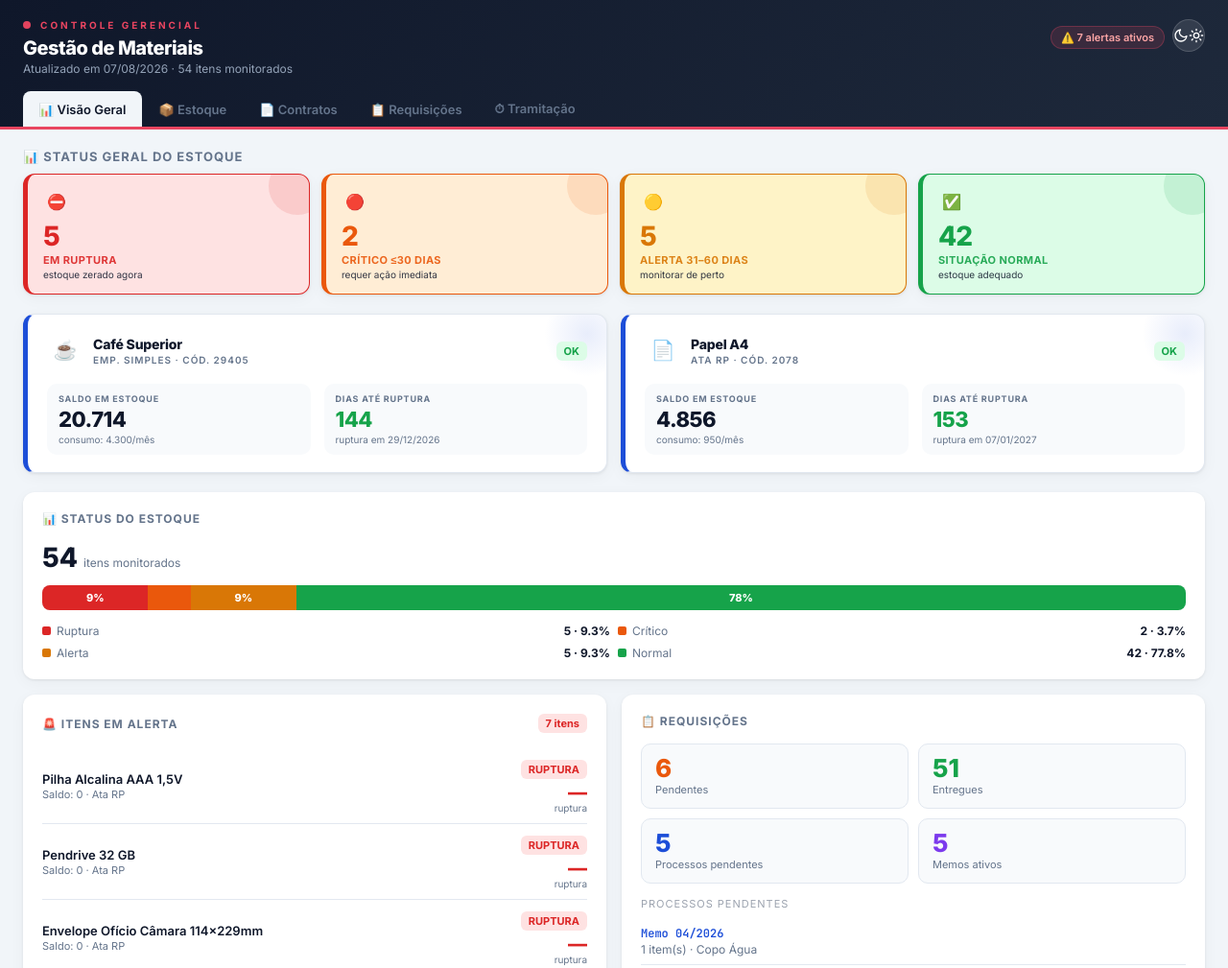
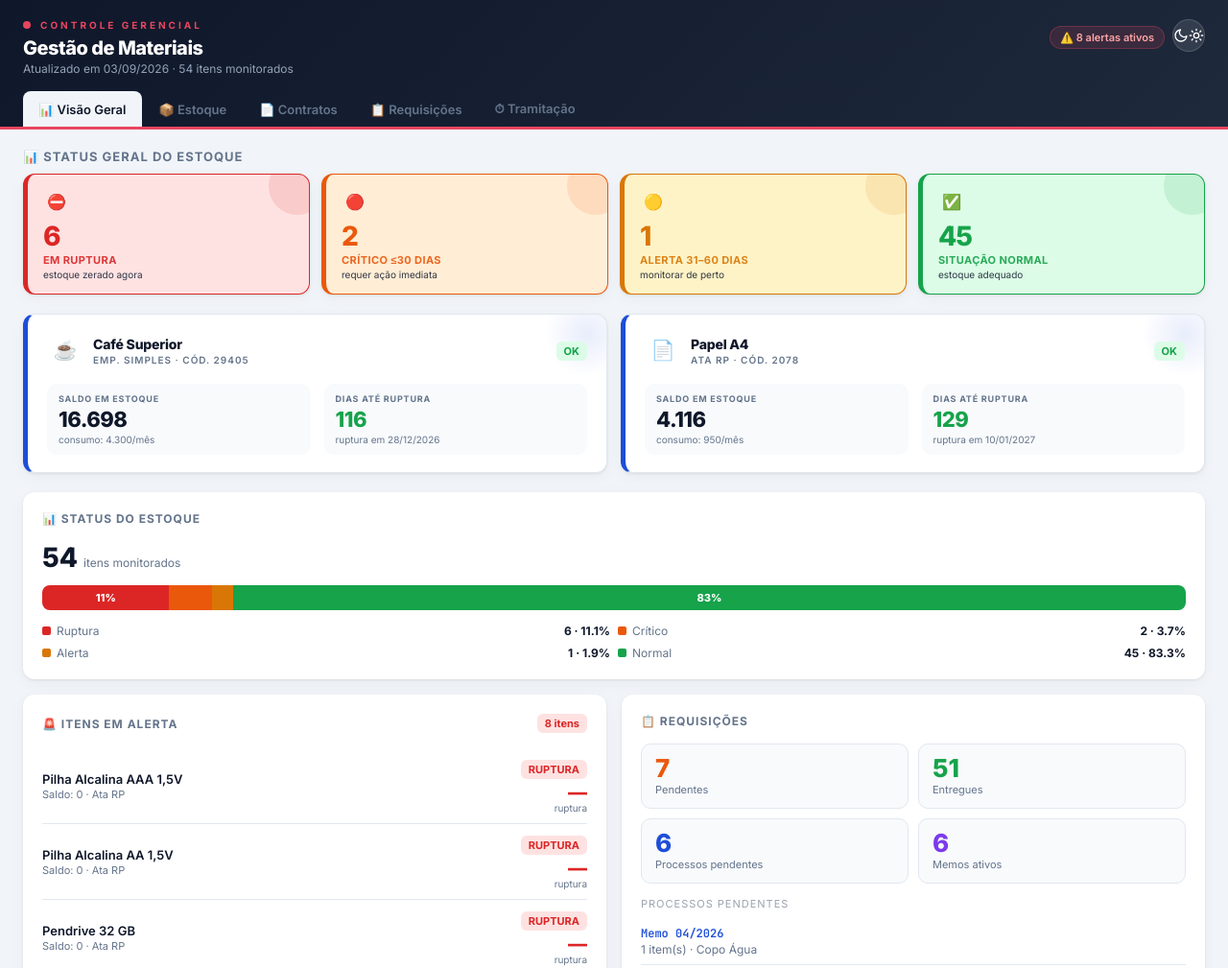
Before and after one commit to schelottoSPFC/painelCOLOG, a plain HTML site: page public/index.html in a window 1280 px wide. Shown: the top 1009 px of the page at 96% size. Drawn offline with Linux system fonts and the light colour scheme.

Commit message:
Atualiza dados com base de dados BASE DE DADOS POWER BI (1).xlsx (data de referência 03/09/2026)
Atualiza TODAY e saldos/rupturas de todos os 54 itens do estoque, requisição
pendente de Papel A4 (Memo 27/2026, 5000 un) e reflexo no contrato Ata 49/2024.

```diff
--- a/public/index.html
+++ b/public/index.html
@@ -695,63 +695,63 @@ function toggleTheme(){
 // Datas no formato "YYYY-MM-DD" são interpretadas no fuso local (não UTC),
 // evitando que apareçam um dia antes em fusos atrás de UTC (ex: Brasil).
 const D=s=>{const[y,m,d]=s.split('-').map(Number);return new Date(y,m-1,d)};
-const TODAY = D("2026-08-07");
+const TODAY = D("2026-09-03");
 
 const estoque = [
-  {cod:16513,nome:"Açúcar",saldo:13468,consumo:3000,ruptura:D("2026-12-19"),instrumento:"Contrato",vencimento:D("2027-02-23")},
-  {cod:29405,nome:"Café Superior",saldo:20714,consumo:4300,ruptura:D("2026-12-29"),instrumento:"Emp. Simples",vencimento:null},
-  {cod:16077,nome:"Chá de Boldo",saldo:971,consumo:170,ruptura:D("2027-01-25"),instrumento:"Contrato",vencimento:D("2026-09-03")},
-  {cod:16075,nome:"Chá de Camomila",saldo:1826,consumo:330,ruptura:D("2027-01-20"),instrumento:"Contrato",vencimento:D("2026-09-03")},
-  {cod:29145,nome:"Chá de Capim Cidreira",saldo:1201,consumo:264,ruptura:D("2026-12-21"),instrumento:"Contrato",vencimento:D("2026-09-03")},
-  {cod:16073,nome:"Chá de Erva Doce",saldo:1653,consumo:310,ruptura:D("2027-01-13"),instrumento:"Contrato",vencimento:D("2026-09-03")},
-  {cod:16076,nome:"Chá de Frutas Vermelhas",saldo:1505,consumo:317,ruptura:D("2026-12-27"),instrumento:"Contrato",vencimento:D("2026-09-03")},
-  {cod:16074,nome:"Chá de Hortelã",saldo:2169,consumo:320,ruptura:D("2027-02-26"),instrumento:"Contrato",vencimento:D("2026-09-03")},
-  {cod:7303,nome:"Copo Água",saldo:10881,consumo:3800,ruptura:D("2026-10-31"),instrumento:"Contrato",vencimento:D("2027-01-01")},
-  {cod:7304,nome:"Copo Café",saldo:2785,consumo:950,ruptura:D("2026-11-02"),instrumento:"Contrato",vencimento:D("2027-01-01")},
-  {cod:5859,nome:"Flanela Branca",saldo:529,consumo:240,ruptura:D("2026-10-12"),instrumento:"Contrato",vencimento:D("2027-01-01")},
-  {cod:17801,nome:"Detergente",saldo:3276,consumo:950,ruptura:D("2026-11-18"),instrumento:"Contrato",vencimento:D("2027-01-01")},
-  {cod:5797,nome:"Sabão de Coco",saldo:1809,consumo:680,ruptura:D("2026-10-25"),instrumento:"Contrato",vencimento:D("2027-01-01")},
-  {cod:5795,nome:"Água Sanitária",saldo:244,consumo:180,ruptura:D("2026-09-16"),instrumento:"Contrato",vencimento:D("2027-01-01")},
-  {cod:5861,nome:"Esponja",saldo:947,consumo:500,ruptura:D("2026-10-02"),instrumento:"Contrato",vencimento:D("2027-01-01")},
-  {cod:7420,nome:"Jarra para Água (CAEDI)",saldo:213,consumo:1,ruptura:D("2044-02-04"),instrumento:"Contrato",vencimento:D("2027-01-01")},
-  {cod:14896,nome:"Pilha Alcalina AAA 1,5V",saldo:0,consumo:61,ruptura:D("2026-08-07"),instrumento:"Ata RP",vencimento:D("2026-10-14")},
-  {cod:5359,nome:"Pilha Alcalina Média",saldo:34,consumo:12,ruptura:D("2026-10-31"),instrumento:"Ata RP",vencimento:D("2026-10-14")},
-  {cod:5342,nome:"Pilha Alcalina AA 1,5V",saldo:26,consumo:140,ruptura:D("2026-08-12"),instrumento:"Ata RP",vencimento:D("2026-10-14")},
-  {cod:2078,nome:"Papel A4",saldo:4856,consumo:950,ruptura:D("2027-01-07"),instrumento:"Ata RP",vencimento:D("2026-11-05")},
-  {cod:28422,nome:"Pendrive 32 GB",saldo:0,consumo:60,ruptura:D("2026-08-07"),instrumento:"Ata RP",vencimento:D("2026-11-05")},
-  {cod:1714,nome:"Caneta Esferográfica Azul",saldo:2733,consumo:900,ruptura:D("2026-11-06"),instrumento:"Ata RP",vencimento:D("2026-11-05")},
-  {cod:1795,nome:"Cola em Bastão",saldo:235,consumo:90,ruptura:D("2026-10-24"),instrumento:"Ata RP",vencimento:D("2026-11-05")},
-  {cod:1800,nome:"Cola Plástica",saldo:131,consumo:40,ruptura:D("2026-11-13"),instrumento:"Ata RP",vencimento:D("2026-11-05")},
-  {cod:1901,nome:"Corretivo Líquido",saldo:106,consumo:20,ruptura:D("2027-01-13"),instrumento:"Ata RP",vencimento:D("2026-11-05")},
-  {cod:2053,nome:"Fita Adesiva Transparente",saldo:243,consumo:40,ruptura:D("2027-02-05"),instrumento:"Ata RP",vencimento:D("2026-11-05")},
-  {cod:30414,nome:"Pincel Atômico Permanente - Preto",saldo:50,consumo:10,ruptura:D("2027-01-04"),instrumento:"Ata RP",vencimento:D("2026-11-05")},
-  {cod:25298,nome:"Pincel Atômico Permanente - Azul",saldo:65,consumo:10,ruptura:D("2027-02-18"),instrumento:"Ata RP",vencimento:D("2026-11-05")},
-  {cod:25299,nome:"Pincel Atômico Permanente - Vermelho",saldo:56,consumo:8,ruptura:D("2027-03-05"),instrumento:"Ata RP",vencimento:D("2026-11-05")},
-  {cod:30381,nome:"Pincel Quadro Magnético - Azul",saldo:105,consumo:10,ruptura:D("2027-06-18"),instrumento:"Ata RP",vencimento:D("2026-11-05")},
-  {cod:30382,nome:"Pincel Quadro Magnético - Preto",saldo:110,consumo:10,ruptura:D("2027-07-03"),instrumento:"Ata RP",vencimento:D("2026-11-05")},
-  {cod:30383,nome:"Pincel Quadro Magnético - Vermelho",saldo:41,consumo:10,ruptura:D("2026-12-08"),instrumento:"Ata RP",vencimento:D("2026-11-05")},
-  {cod:2453,nome:"Fita para Empacotamento",saldo:1627,consumo:283,ruptura:D("2027-01-26"),instrumento:"Ata RP",vencimento:D("2026-11-05")},
-  {cod:2241,nome:"Envelope Ofício Câmara 114x229mm",saldo:0,consumo:5,ruptura:D("2026-08-07"),instrumento:"Ata RP",vencimento:D("2021-12-15")},
-  {cod:2236,nome:"Envelope Separata Branco 176x250mm",saldo:9320,consumo:2000,ruptura:D("2026-12-24"),instrumento:"Ata RP",vencimento:D("2020-06-25")},
-  {cod:13671,nome:"Plástico Transparente Bolha",saldo:0,consumo:1,ruptura:D("2026-08-07"),instrumento:"Ata RP",vencimento:D("2027-03-24")},
-  {cod:18085,nome:"Etiqueta 138,11x106,36mm",saldo:1453,consumo:100,ruptura:D("2027-10-16"),instrumento:"Ata RP",vencimento:D("2020-10-16")},
-  {cod:5851,nome:"Lã de Aço Bombril",saldo:716,consumo:200,ruptura:D("2026-11-22"),instrumento:"Contrato",vencimento:D("2028-07-21")},
-  {cod:7464,nome:"Garrafa Térmica",saldo:78,consumo:50,ruptura:D("2026-09-22"),instrumento:"Contrato",vencimento:D("2028-07-21")},
-  {cod:7496,nome:"Pano de Prato",saldo:321,consumo:240,ruptura:D("2026-09-16"),instrumento:"Contrato",vencimento:D("2028-07-21")},
-  {cod:17330,nome:"Caixa Arquivo 100mm x 260mm",saldo:1400,consumo:220,ruptura:D("2027-02-13"),instrumento:"Ata RP",vencimento:D("2026-11-05")},
-  {cod:2448,nome:"Caixa Arquivo 110mm x 280mm",saldo:600,consumo:100,ruptura:D("2027-02-03"),instrumento:"Ata RP",vencimento:D("2024-07-18")},
-  {cod:1816,nome:"Capa para Avulso",saldo:6723,consumo:276,ruptura:D("2028-08-06"),instrumento:"Ata RP",vencimento:D("2020-06-25")},
-  {cod:1817,nome:"Capa para Processo",saldo:10,consumo:25,ruptura:D("2026-08-19"),instrumento:"Ata RP",vencimento:D("2020-06-25")},
-  {cod:2240,nome:"Envelope Carta Câmara",saldo:1082,consumo:10,ruptura:D("2035-06-27"),instrumento:"Ata RP",vencimento:D("2021-12-15")},
-  {cod:27762,nome:"Envelope Grande Kraft c/ Timbre",saldo:0,consumo:190,ruptura:D("2026-08-07"),instrumento:"Ata RP",vencimento:D("2021-12-13")},
-  {cod:16462,nome:"Pasta Polipropileno c/ Aba e Elástico",saldo:1249,consumo:65,ruptura:D("2028-03-05"),instrumento:"Ata RP",vencimento:D("2020-06-25")},
-  {cod:2253,nome:"Envelope Kraft 80x116mm Votação",saldo:1785,consumo:20,ruptura:D("2033-12-05"),instrumento:"Emp. Simples",vencimento:null},
-  {cod:2237,nome:"Envelope Kraft para Documento c/ Timbre",saldo:9418,consumo:1700,ruptura:D("2027-01-20"),instrumento:"Ata RP",vencimento:D("2021-12-13")},
-  {cod:1834,nome:"Pasta Suspensa para Arquivo",saldo:138,consumo:15,ruptura:D("2027-05-10"),instrumento:"Ata RP",vencimento:D("2026-11-05")},
-  {cod:1629,nome:"Adoçante",saldo:138,consumo:112,ruptura:D("2026-09-12"),instrumento:"Contrato",vencimento:D("2028-07-21")},
-  {cod:7305,nome:"Copo de Vidro",saldo:1129,consumo:325,ruptura:D("2026-11-19"),instrumento:"Contrato",vencimento:D("2028-07-21")},
-  {cod:7495,nome:"Coador Pequeno",saldo:214,consumo:40,ruptura:D("2027-01-14"),instrumento:"Contrato",vencimento:D("2028-07-21")},
-  {cod:7503,nome:"Coador Grande",saldo:107,consumo:25,ruptura:D("2026-12-13"),instrumento:"Contrato",vencimento:D("2028-07-21")},
+  {cod:16513,nome:"Açúcar",saldo:10726,consumo:3000,ruptura:D("2026-12-19"),instrumento:"Contrato",vencimento:D("2027-02-23")},
+  {cod:29405,nome:"Café Superior",saldo:16698,consumo:4300,ruptura:D("2026-12-28"),instrumento:"Emp. Simples",vencimento:null},
+  {cod:16077,nome:"Chá de Boldo",saldo:740,consumo:170,ruptura:D("2027-01-11"),instrumento:"Contrato",vencimento:D("2026-09-03")},
+  {cod:16075,nome:"Chá de Camomila",saldo:1518,consumo:330,ruptura:D("2027-01-19"),instrumento:"Contrato",vencimento:D("2026-09-03")},
+  {cod:29145,nome:"Chá de Capim Cidreira",saldo:896,consumo:264,ruptura:D("2026-12-13"),instrumento:"Contrato",vencimento:D("2026-09-03")},
+  {cod:16073,nome:"Chá de Erva Doce",saldo:1353,consumo:310,ruptura:D("2027-01-11"),instrumento:"Contrato",vencimento:D("2026-09-03")},
+  {cod:16076,nome:"Chá de Frutas Vermelhas",saldo:1181,consumo:317,ruptura:D("2026-12-23"),instrumento:"Contrato",vencimento:D("2026-09-03")},
+  {cod:16074,nome:"Chá de Hortelã",saldo:1889,consumo:320,ruptura:D("2027-02-27"),instrumento:"Contrato",vencimento:D("2026-09-03")},
+  {cod:7303,nome:"Copo Água",saldo:7852,consumo:3800,ruptura:D("2026-11-03"),instrumento:"Contrato",vencimento:D("2027-01-01")},
+  {cod:7304,nome:"Copo Café",saldo:1988,consumo:950,ruptura:D("2026-11-04"),instrumento:"Contrato",vencimento:D("2027-01-01")},
+  {cod:5859,nome:"Flanela Branca",saldo:1494,consumo:240,ruptura:D("2027-03-08"),instrumento:"Contrato",vencimento:D("2027-01-01")},
+  {cod:17801,nome:"Detergente",saldo:2427,consumo:950,ruptura:D("2026-11-18"),instrumento:"Contrato",vencimento:D("2027-01-01")},
+  {cod:5797,nome:"Sabão de Coco",saldo:1195,consumo:680,ruptura:D("2026-10-25"),instrumento:"Contrato",vencimento:D("2027-01-01")},
+  {cod:5795,nome:"Água Sanitária",saldo:845,consumo:180,ruptura:D("2027-01-21"),instrumento:"Contrato",vencimento:D("2027-01-01")},
+  {cod:5861,nome:"Esponja",saldo:2953,consumo:500,ruptura:D("2027-02-27"),instrumento:"Contrato",vencimento:D("2027-01-01")},
+  {cod:7420,nome:"Jarra para Água (CAEDI)",saldo:213,consumo:1,ruptura:D("2044-03-02"),instrumento:"Contrato",vencimento:D("2027-01-01")},
+  {cod:14896,nome:"Pilha Alcalina AAA 1,5V",saldo:0,consumo:61,ruptura:D("2026-09-03"),instrumento:"Ata RP",vencimento:D("2026-10-14")},
+  {cod:5359,nome:"Pilha Alcalina Média",saldo:30,consumo:12,ruptura:D("2026-11-17"),instrumento:"Ata RP",vencimento:D("2026-10-14")},
+  {cod:5342,nome:"Pilha Alcalina AA 1,5V",saldo:0,consumo:140,ruptura:D("2026-09-03"),instrumento:"Ata RP",vencimento:D("2026-10-14")},
+  {cod:2078,nome:"Papel A4",saldo:4116,consumo:950,ruptura:D("2027-01-10"),instrumento:"Ata RP",vencimento:D("2026-11-05")},
+  {cod:28422,nome:"Pendrive 32 GB",saldo:0,consumo:60,ruptura:D("2026-09-03"),instrumento:"Ata RP",vencimento:D("2026-11-05")},
+  {cod:1714,nome:"Caneta Esferográfica Azul",saldo:2121,consumo:900,ruptura:D("2026-11-12"),instrumento:"Ata RP",vencimento:D("2026-11-05")},
+  {cod:1795,nome:"Cola em Bastão",saldo:188,consumo:90,ruptura:D("2026-11-04"),instrumento:"Ata RP",vencimento:D("2026-11-05")},
+  {cod:1800,nome:"Cola Plástica",saldo:93,consumo:40,ruptura:D("2026-11-11"),instrumento:"Ata RP",vencimento:D("2026-11-05")},
+  {cod:1901,nome:"Corretivo Líquido",saldo:99,consumo:20,ruptura:D("2027-01-29"),instrumento:"Ata RP",vencimento:D("2026-11-05")},
+  {cod:2053,nome:"Fita Adesiva Transparente",saldo:215,consumo:40,ruptura:D("2027-02-11"),instrumento:"Ata RP",vencimento:D("2026-11-05")},
+  {cod:30414,nome:"Pincel Atômico Permanente - Preto",saldo:34,consumo:10,ruptura:D("2026-12-14"),instrumento:"Ata RP",vencimento:D("2026-11-05")},
+  {cod:25298,nome:"Pincel Atômico Permanente - Azul",saldo:46,consumo:10,ruptura:D("2027-01-19"),instrumento:"Ata RP",vencimento:D("2026-11-05")},
+  {cod:25299,nome:"Pincel Atômico Permanente - Vermelho",saldo:34,consumo:8,ruptura:D("2027-01-08"),instrumento:"Ata RP",vencimento:D("2026-11-05")},
+  {cod:30381,nome:"Pincel Quadro Magnético - Azul",saldo:93,consumo:10,ruptura:D("2027-06-09"),instrumento:"Ata RP",vencimento:D("2026-11-05")},
+  {cod:30382,nome:"Pincel Quadro Magnético - Preto",saldo:98,consumo:10,ruptura:D("2027-06-24"),instrumento:"Ata RP",vencimento:D("2026-11-05")},
+  {cod:30383,nome:"Pincel Quadro Magnético - Vermelho",saldo:29,consumo:10,ruptura:D("2026-11-29"),instrumento:"Ata RP",vencimento:D("2026-11-05")},
+  {cod:2453,nome:"Fita para Empacotamento",saldo:1384,consumo:283,ruptura:D("2027-01-27"),instrumento:"Ata RP",vencimento:D("2026-11-05")},
+  {cod:2241,nome:"Envelope Ofício Câmara 114x229mm",saldo:0,consumo:5,ruptura:D("2026-09-03"),instrumento:"Ata RP",vencimento:D("2021-12-15")},
+  {cod:2236,nome:"Envelope Separata Branco 176x250mm",saldo:9300,consumo:2000,ruptura:D("2027-01-20"),instrumento:"Ata RP",vencimento:D("2020-06-25")},
+  {cod:13671,nome:"Plástico Transparente Bolha",saldo:0,consumo:1,ruptura:D("2026-09-03"),instrumento:"Ata RP",vencimento:D("2027-03-24")},
+  {cod:18085,nome:"Etiqueta 138,11x106,36mm",saldo:1453,consumo:100,ruptura:D("2027-11-12"),instrumento:"Ata RP",vencimento:D("2020-10-16")},
+  {cod:5851,nome:"Lã de Aço Bombril",saldo:590,consumo:200,ruptura:D("2026-11-30"),instrumento:"Contrato",vencimento:D("2028-07-21")},
+  {cod:7464,nome:"Garrafa Térmica",saldo:160,consumo:50,ruptura:D("2026-12-08"),instrumento:"Contrato",vencimento:D("2028-07-21")},
+  {cod:7496,nome:"Pano de Prato",saldo:110,consumo:240,ruptura:D("2026-09-16"),instrumento:"Contrato",vencimento:D("2028-07-21")},
+  {cod:17330,nome:"Caixa Arquivo 100mm x 260mm",saldo:1100,consumo:220,ruptura:D("2027-01-31"),instrumento:"Ata RP",vencimento:D("2026-11-05")},
+  {cod:2448,nome:"Caixa Arquivo 110mm x 280mm",saldo:600,consumo:100,ruptura:D("2027-03-02"),instrumento:"Ata RP",vencimento:D("2024-07-18")},
+  {cod:1816,nome:"Capa para Avulso",saldo:6663,consumo:276,ruptura:D("2028-08-27"),instrumento:"Ata RP",vencimento:D("2020-06-25")},
+  {cod:1817,nome:"Capa para Processo",saldo:10,consumo:25,ruptura:D("2026-09-15"),instrumento:"Ata RP",vencimento:D("2020-06-25")},
+  {cod:2240,nome:"Envelope Carta Câmara",saldo:1082,consumo:10,ruptura:D("2035-07-24"),instrumento:"Ata RP",vencimento:D("2021-12-15")},
+  {cod:27762,nome:"Envelope Grande Kraft c/ Timbre",saldo:0,consumo:190,ruptura:D("2026-09-03"),instrumento:"Ata RP",vencimento:D("2021-12-13")},
+  {cod:16462,nome:"Pasta Polipropileno c/ Aba e Elástico",saldo:1244,consumo:65,ruptura:D("2028-03-30"),instrumento:"Ata RP",vencimento:D("2020-06-25")},
+  {cod:2253,nome:"Envelope Kraft 80x116mm Votação",saldo:1785,consumo:20,ruptura:D("2034-01-01"),instrumento:"Emp. Simples",vencimento:null},
+  {cod:2237,nome:"Envelope Kraft para Documento c/ Timbre",saldo:7693,consumo:1700,ruptura:D("2027-01-16"),instrumento:"Ata RP",vencimento:D("2021-12-13")},
+  {cod:1834,nome:"Pasta Suspensa para Arquivo",saldo:138,consumo:15,ruptura:D("2027-06-06"),instrumento:"Ata RP",vencimento:D("2026-11-05")},
+  {cod:1629,nome:"Adoçante",saldo:549,consumo:112,ruptura:D("2027-01-28"),instrumento:"Contrato",vencimento:D("2028-07-21")},
+  {cod:7305,nome:"Copo de Vidro",saldo:875,consumo:325,ruptura:D("2026-11-22"),instrumento:"Contrato",vencimento:D("2028-07-21")},
+  {cod:7495,nome:"Coador Pequeno",saldo:167,consumo:40,ruptura:D("2027-01-06"),instrumento:"Contrato",vencimento:D("2028-07-21")},
+  {cod:7503,nome:"Coador Grande",saldo:82,consumo:25,ruptura:D("2026-12-10"),instrumento:"Contrato",vencimento:D("2028-07-21")},
 ];
 
 const contratos = [
@@ -776,7 +776,7 @@ const contratos = [
   {instr:"Ata 65/2025 - Rafa Paper Distribuidora",venc:D("2026-11-05"),cod:30381,nome:"Pincel Quadro Magnético - Azul",qtdContratada:200,preco:1.23,qtdRequisitada:150,qtdRestante:50},
   {instr:"Ata 65/2025 - Rafa Paper Distribuidora",venc:D("2026-11-05"),cod:30382,nome:"Pincel Quadro Magnético - Preto",qtdContratada:170,preco:1.23,qtdRequisitada:170,qtdRestante:0},
   {instr:"Ata 65/2025 - Rafa Paper Distribuidora",venc:D("2026-11-05"),cod:30383,nome:"Pincel Quadro Magnético - Vermelho",qtdContratada:150,preco:1.23,qtdRequisitada:40,qtdRestante:110},
-  {instr:"Ata 49/2024 - MultPaper Distribuidora",venc:D("2026-11-05"),cod:2078,nome:"Papel A4",qtdContratada:18891,preco:19.88,qtdRequisitada:4000,qtdRestante:14891},
+  {instr:"Ata 49/2024 - MultPaper Distribuidora",venc:D("2026-11-05"),cod:2078,nome:"Papel A4",qtdContratada:18891,preco:19.88,qtdRequisitada:9000,qtdRestante:9891},
   {instr:"Ata 67/2025 - Aleksander Nunes Marques",venc:D("2026-11-05"),cod:28422,nome:"Pendrive 32 GB",qtdContratada:1000,preco:23.32,qtdRequisitada:240,qtdRestante:760},
   {instr:"Ata 68/2025 - BBC Distribuidora",venc:D("2026-11-05"),cod:2237,nome:"Envelope Kraft para Documento c/ Timbre",qtdContratada:19000,preco:0.75,qtdRequisitada:17000,qtdRestante:2000},
   {instr:"Ata 51/2025 - BEEVOLT ENERGY",venc:D("2026-10-14"),cod:5357,nome:"Bateria Alcalina 9V",qtdContratada:50,preco:7,qtdRequisitada:50,qtdRestante:0},
@@ -865,6 +865,7 @@ const requisicoes = [
   {memo:"Memo 24/2026",cod:14896,nome:"Pilha Alcalina AAA 1,5V",qtd:450,processo:"1.003.575/2026",situacao:"pendente",pagamento:null},
   {memo:"Memo 24/2026",cod:5342,nome:"Pilha Alcalina AA 1,5V",qtd:1050,processo:"1.003.575/2026",situacao:"pendente",pagamento:null},
   {memo:"Memo 25/2026",cod:28422,nome:"Pendrive 32 GB",qtd:240,processo:"1.007.138/2026",situacao:"pendente",pagamento:null},
+  {memo:"Memo 27/2026",cod:2078,nome:"Papel A4",qtd:5000,processo:"1.309.435/2026",situacao:"pendente",pagamento:null},
 ];
 
 const processosConcluidos = [
```
